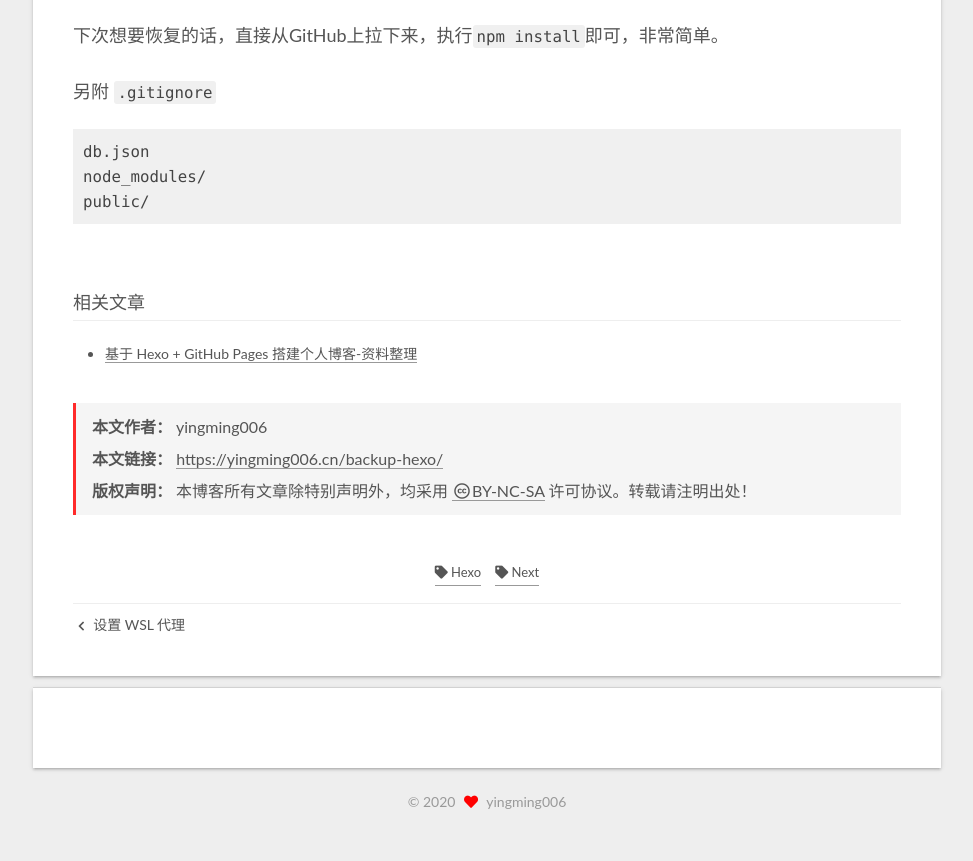
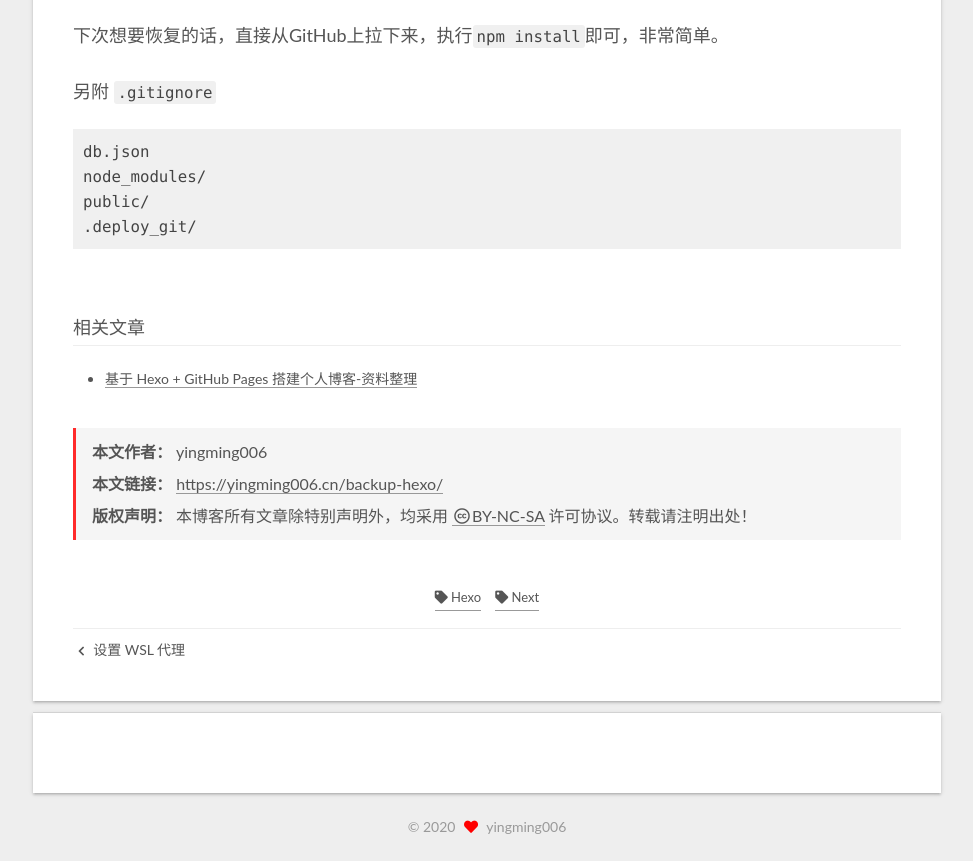
Before and after one commit to YingMing006/YingMing006.github.io, a plain HTML site: page backup-hexo/index.html in a window 1280 px wide. Shown: the part 1047-1908 px from the top of the page, without its empty margins (279-1252 px from the left). Before the commit the page ends 1883 px from the top, so only its background shows below. Drawn offline with nearby package versions, Linux system fonts and the light colour scheme; some packages are replaced by stand-ins of ours; a script that the page names is missing.

Commit message:
Site updated: 2020-12-16 09:27:10

```diff
--- a/backup-hexo/index.html
+++ b/backup-hexo/index.html
@@ -401,7 +401,7 @@
 <p><img data-src="https://i.loli.net/2020/12/15/vJ2YFQg3kEVelw4.png" alt="Snipaste_2020-12-15_22-06-10.png"></p>
 <p>下次想要恢复的话，直接从GitHub上拉下来，执行<code>npm install</code>即可，非常简单。</p>
 <p>另附 <code>.gitignore</code></p>
-<figure class="highlight plain"><table><tr><td class="code"><pre><span class="line">db.json</span><br><span class="line">node_modules&#x2F;</span><br><span class="line">public&#x2F;</span><br></pre></td></tr></table></figure>
+<figure class="highlight plain"><table><tr><td class="code"><pre><span class="line">db.json</span><br><span class="line">node_modules&#x2F;</span><br><span class="line">public&#x2F;</span><br><span class="line">.deploy_git&#x2F;</span><br></pre></td></tr></table></figure>
     </div>
 
 
```
